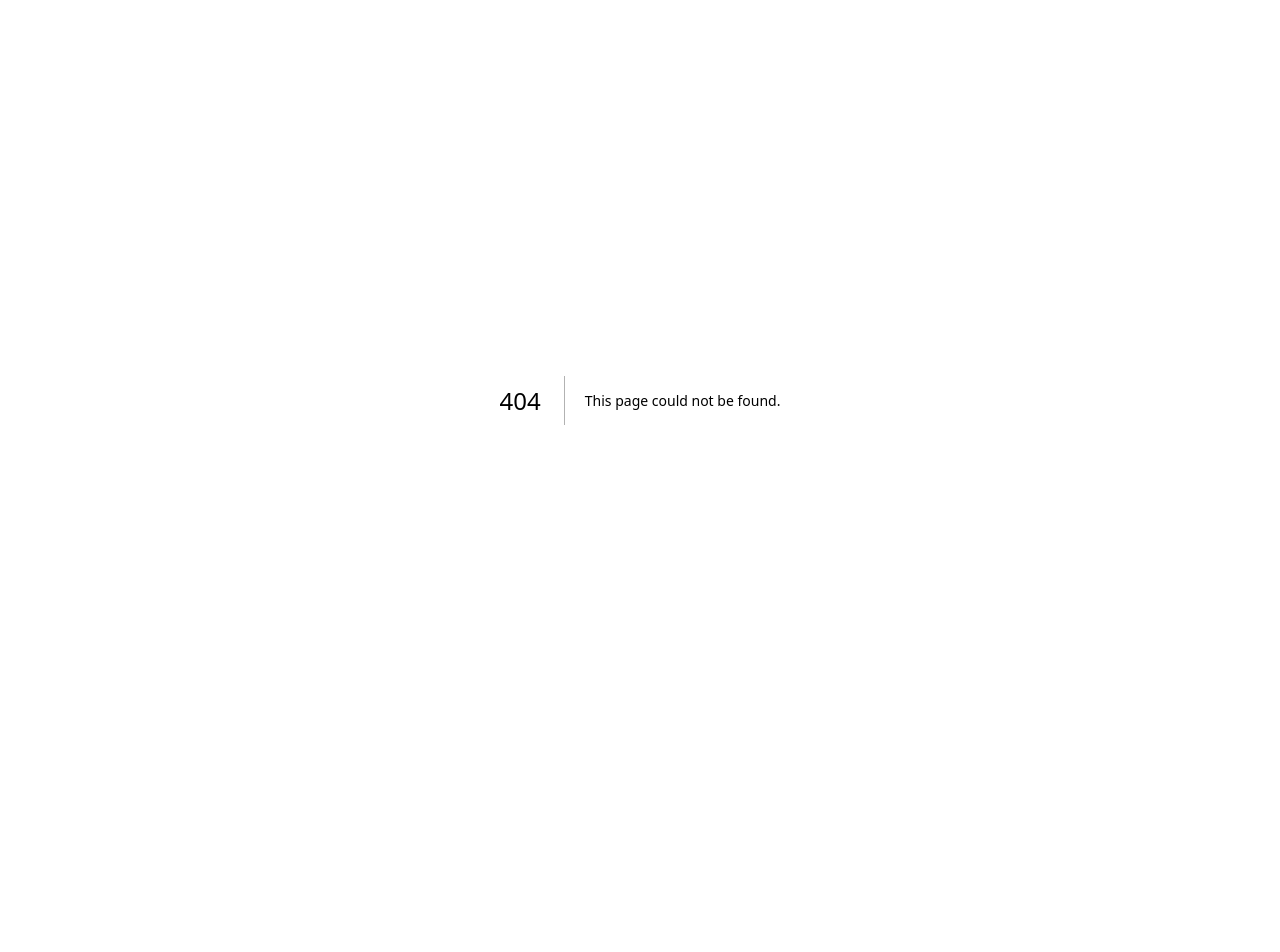
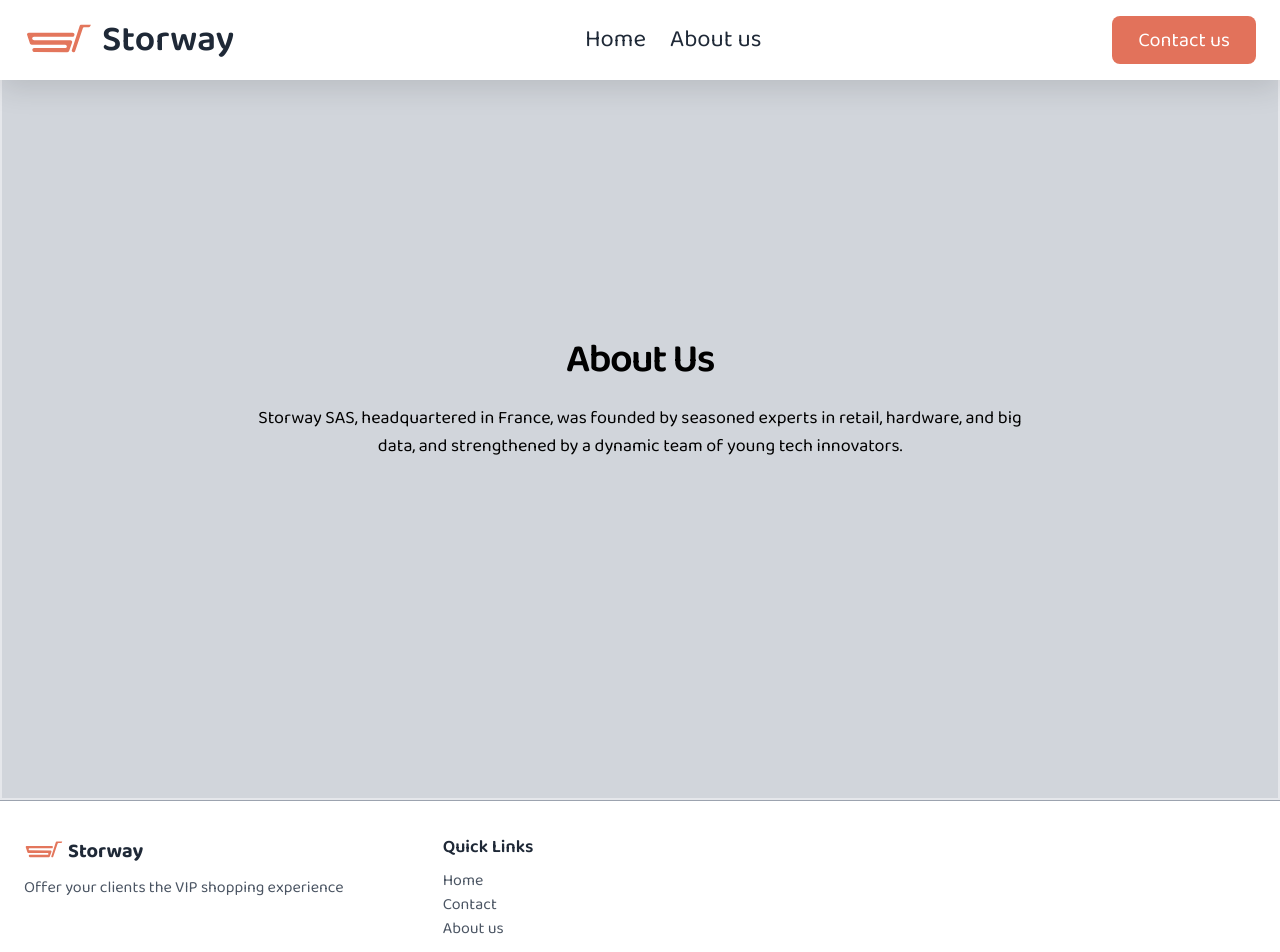
Before and after one commit to storway/storway.github.io, a Next.js app: page /about in a window 1280 px wide. Before the commit this address had no page. Shown: the top 952 px of the page. Before the commit the page ends 800 px from the top, so only its background shows below. Built offline with nearby package versions, Linux system fonts and the light colour scheme.

Commit message:
added about and contact pages / deleted autoscroll functionalities / created contact button component / general cleanup

```diff
--- /dev/null
+++ b/src/app/_components/about/About.tsx
@@ -0,0 +1,23 @@
+import { forwardRef, ForwardedRef } from 'react'
+
+export const About = forwardRef<HTMLDivElement>(
+    (props, ref: ForwardedRef<HTMLDivElement>) => {
+        return (
+            <section
+                ref={ref}
+                className="flex h-screen items-center justify-center border-2 bg-gray-300 px-6 py-32 md:px-12 lg:px-24"
+            >
+                <div className="mx-auto max-w-6xl px-6 py-16 text-center">
+                    <h2 className="mb-6 text-2xl font-semibold tracking-tighter sm:text-4xl md:text-5xl">
+                        About Us
+                    </h2>
+                    <p className="mx-auto max-w-3xl text-lg">
+                        Storway SAS, headquartered in France, was founded by
+                        seasoned experts in retail, hardware, and big data, and
+                        strengthened by a dynamic team of young tech innovators.
+                    </p>
+                </div>
+            </section>
+        )
+    }
+)
--- /dev/null
+++ b/src/app/_components/buttons/ContactButton.tsx
@@ -0,0 +1,12 @@
+import Link from 'next/link'
+import React from 'react'
+
+export const ContactButton = () => {
+    return (
+        <Link href="/contact" passHref>
+            <button className="flex cursor-pointer items-center justify-center rounded-lg border-2 border-transparent bg-primary px-6 py-2">
+                <p className="text-nowrap text-xl text-white">Contact us</p>
+            </button>
+        </Link>
+    )
+}
--- a/src/app/_components/footer.tsx
+++ b/src/app/_components/footer.tsx
@@ -1,13 +1,9 @@
+import Link from 'next/link'
 import { StorwayLogo } from './icons/StorwayLogo'
 
-interface FooterProps {
-    scrollToTop: () => void
-    scrollToContact: () => void
-}
-
-const Footer = ({ scrollToTop, scrollToContact }: FooterProps) => {
+const Footer = () => {
     return (
-        <footer className="bg-white py-8 text-gray-800">
+        <footer className="border-t border-gray-400 bg-white py-8 text-gray-800">
             <div className="container mx-auto grid grid-cols-1 gap-6 px-6 md:grid-cols-3">
                 {/* Column 1: Logo & Description */}
                 <div>
@@ -16,7 +12,7 @@ const Footer = ({ scrollToTop, scrollToContact }: FooterProps) => {
                         <h2 className="text-xl font-bold">Storway</h2>
                     </div>
                     <p className="mt-2 text-gray-600">
-                        Turn your clients into VIPs.
+                        Offer your clients the VIP shopping experience
                     </p>
                 </div>
 
@@ -24,30 +20,33 @@ const Footer = ({ scrollToTop, scrollToContact }: FooterProps) => {
                 <div>
                     <h3 className="text-lg font-semibold">Quick Links</h3>
                     <ul className="mt-2">
-                        <li onClick={scrollToTop}>
-                            <a
-                                href="#"
+                        <li>
+                            <Link
+                                href="/"
                                 className="text-gray-600 hover:text-gray-900"
                             >
                                 Home
-                            </a>
+                            </Link>
                         </li>
-                        {/* <li>
-              <a href="#" className="text-gray-600 hover:text-gray-900">
-                About
-              </a>
-            </li> */}
-                        <li onClick={scrollToContact}>
-                            <a
-                                href="#"
+                        <li>
+                            <Link
+                                href="/contact"
                                 className="text-gray-600 hover:text-gray-900"
                             >
                                 Contact
-                            </a>
+                            </Link>
+                        </li>
+                        <li>
+                            <Link
+                                href="/about"
+                                className="text-gray-600 hover:text-gray-900"
+                            >
+                                About us
+                            </Link>
                         </li>
                     </ul>
                 </div>
-
+                {/* !!!!! Keep for future implementation !!!! */}
                 {/* Column 3: Social Media */}
                 {/* <div>
           <h3 className="text-lg font-semibold">Follow Us</h3>
@@ -66,7 +65,7 @@ const Footer = ({ scrollToTop, scrollToContact }: FooterProps) => {
             </div>
 
             {/* Bottom Row */}
-            <div className="mt-6 border-t border-gray-400 pt-4 text-center text-sm text-gray-600">
+            <div className="mt-6 pt-4 text-center text-sm text-gray-600">
                 <p>
                     &copy; {new Date().getFullYear()} Storway. All rights
                     reserved.
@@ -82,43 +81,3 @@ const Footer = ({ scrollToTop, scrollToContact }: FooterProps) => {
 }
 
 export default Footer
-
-// import { StorwayLogo } from "./icons/StorwayLogo";
-
-// interface FooterProps {
-//   scrollToTop: () => void;
-//   scrollToContact: () => void;
-// }
-
-// export function Footer({ scrollToTop, scrollToContact }: FooterProps) {
-//   return (
-//     <footer className=" w-full flex flex-col justify-between items-center relative bg-gray-200 dark:bg-slate-800 mt-32 pb-4 border-t-2 border-gray-100 shadow-lg">
-//       <div className="pt-6 pb-2 flex flex-col gap-4 items-center">
-//         <div className="flex gap-2 items-center">
-//           <StorwayLogo height={50} width={70} />
-//           <h3 className="text-4xl lg:text-[2.5rem] font-semibold tracking-tighter leading-tight text-center lg:text-left  lg:pr-4 lg:w-1/2">
-//             Storway
-//           </h3>
-//         </div>
-
-//         <div className="flex justify-center items-center gap-2">
-//           <p
-//             className="text-l text-nowrap underline cursor-pointer"
-//             onClick={scrollToTop}
-//           >
-//             Back to top
-//           </p>
-//           <p
-//             className="text-l text-nowrap underline cursor-pointer"
-//             onClick={scrollToContact}
-//           >
-//             Contact us
-//           </p>
-//         </div>
-//       </div>
-//       <div className="text-xs ">© 2025 Storway.com</div>
-//     </footer>
-//   );
-// }
-
-// export default Footer;
--- a/src/app/_components/hero-post.tsx
+++ b/src/app/_components/hero-post.tsx
@@ -1,45 +1,25 @@
 import Image from 'next/image'
 import { CardSpacer } from './spacer/CardSpacer'
-import { ShieldCheck } from 'lucide-react'
 import { ShieldIcon } from './icons/ShieldIcon'
+import Link from 'next/link'
+import { ContactButton } from './buttons/ContactButton'
 
-interface HeroPostProps {
-    scrollToContact: () => void
-}
-
-export function HeroPost({ scrollToContact }: HeroPostProps) {
+export function HeroPost() {
     return (
         <section className="">
             <div className="md:py-22 relative grid h-screen items-center gap-14 px-6 py-32 md:grid-cols-2 md:px-24 lg:gap-6 lg:py-28">
                 <div className="flex flex-col items-start justify-start space-y-4">
                     <div className="space-y-2">
-                        {/* <div className="flex  justify-start items-center gap-2">
-              <div className="h-12 sm:h-20">
-                <StorwayLogo />
-              </div>
-              <h1 className="text-5xl font-semibold tracking-tighter sm:text-6xl md:text-7xl">
-                Storway
-              </h1>
-            </div> */}
                         <h1 className="text-5xl font-semibold">
-                            Turn your clients into VIPs with our DigiCart
+                            Offer your clients the VIP shopping experience
                         </h1>
                         <p className="text-muted-foreground max-w-[600px] md:text-xl">
-                            No more waiting. Instant info. Exclusive deals.
-                        </p>
-                        <p className="text-muted-foreground max-w-[600px] md:text-xl">
-                            A VIP experience every time you shop.
+                            Cut the queue. Personalised information and advice.
+                            Exclusive offers.
                         </p>
                     </div>
                     <div className="mt-12 flex gap-4 min-[400px]:flex-row">
-                        <div
-                            className="flex cursor-pointer items-center justify-center rounded-lg border-2 border-transparent bg-primary px-6 py-2"
-                            onClick={scrollToContact}
-                        >
-                            <p className="text-nowrap text-xl text-white">
-                                Contact us
-                            </p>
-                        </div>
+                        <ContactButton />
                         <a
                             href="#learn-more-section"
                             className="flex cursor-pointer items-center justify-center rounded-lg border-2 border-black px-6 py-2"
@@ -51,6 +31,7 @@ export function HeroPost({ scrollToContact }: HeroPostProps) {
                 <div className="flex items-center justify-center">
                     <div className="relative overflow-hidden">
                         <Image
+                            priority
                             src={'/images/digi-cart-handle.webp'}
                             alt={`Cover Image for digiCart`}
                             className="object-cover"
@@ -68,25 +49,18 @@ export function HeroPost({ scrollToContact }: HeroPostProps) {
                     className="mb-6 flex items-center justify-center sm:mb-16"
                 >
                     <h2 className="text-2xl font-semibold tracking-tighter sm:text-4xl md:text-5xl">
-                        Your Shopping, Reinvented.
+                        Shopping, reinvented
                     </h2>
                 </div>
                 {/* VIPs */}
                 <div className="mb-4 md:mb-6 md:grid md:grid-cols-2 md:gap-x-16 lg:gap-x-8">
                     <div>
                         <h3 className="mb-4 text-3xl leading-tight lg:text-4xl">
-                            VIP Shopping, Simplified
+                            VIP shopping in retail stores
                         </h3>
                         <p className="mb-4 text-lg leading-relaxed">
-                            Give your customers the experience they deserve with
-                            our smart tablet system. Just grab a cart, attach
-                            the tablet, scan items, pay, and go. Enjoy priority
-                            service, personalized offers, and a seamless
-                            journey—shopping has never been this effortless!
-                            {/* Give your customers the shopping experience they deserve. With our
-              smart tablet system, every shopper enjoys priority service,
-              personalized offers, and total control over their journey.
-              Shopping has never felt this exclusive! */}
+                            Effortless shopping: skip the queue, keep shopping
+                            items in the cart, and hassle-free payment.
                         </p>
                     </div>
                     <div className="flex items-center justify-center">
@@ -106,7 +80,7 @@ export function HeroPost({ scrollToContact }: HeroPostProps) {
                     <div className="flex items-center justify-center">
                         <div className="relative overflow-hidden">
                             <Image
-                                src={'/images/digi-cart-click.webp'}
+                                src={'/images/digi-cart-side.webp'}
                                 alt={`Cover Image for digiCart ads`}
                                 className="object-cover"
                                 width={1300}
@@ -116,18 +90,11 @@ export function HeroPost({ scrollToContact }: HeroPostProps) {
                     </div>
                     <div>
                         <h3 className="my-4 text-3xl leading-tight lg:text-4xl">
-                            {/* Designed for Any Cart, Ready for Every Shopper. */}
-                            The DigiCart: Smart, Seamless, and Flexible
+                            Introducing the DigiCart
                         </h3>
                         <p className="mb-4 text-lg leading-relaxed">
-                            Our tablet adapts to any cart, ensuring a perfect
-                            fit every time. Whether in a supermarket, wholesale
-                            store, or convenience shop, the VIP experience stays
-                            effortless for every shopper.
-                            {/* Our tablet seamlessly adapts to any trolley handle, ensuring a
-              perfect fit no matter the cart type. Whether in a supermarket,
-              wholesale store, or convenience shop, the VIP experience stays
-              smooth and effortless for every customer. */}
+                            The DigiCart: light, durable, flexible, and
+                            effortless clip-on. Smart, powerful and flexible.
                         </p>
                     </div>
                 </div>
@@ -136,18 +103,11 @@ export function HeroPost({ scrollToContact }: HeroPostProps) {
                     <div>
                         <h3 className="my-4 text-3xl leading-tight lg:text-4xl">
                             The Retail Media Display: Smart Ads, Instant Impact
-                            {/* No more waiting. Instant info. Exclusive deals. */}
                         </h3>
                         <p className="mb-4 text-lg leading-relaxed">
-                            Engage shoppers with targeted ads while they scan
-                            and shop. Our trolley-mounted tablet delivers
-                            real-time deals, product info, and seamless
-                            checkout—turning every cart into a dynamic retail
-                            media platform.
-                            {/* Say goodbye to long checkout lines! Our trolley-mounted tablets
-              let customers scan and pay on the go, access real-time product
-              details, and unlock special offers—right when they need them.
-              Fast, smart, seamless. */}
+                            Engage shoppers with targeted ads while they shop.
+                            Deliver real-time deals and product info. Turn every
+                            cart into a dynamic retail media platform.
                         </p>
                     </div>
                     <div className="flex items-center justify-center">
@@ -171,14 +131,12 @@ export function HeroPost({ scrollToContact }: HeroPostProps) {
                     </div>
                     <div>
                         <h3 className="my-4 text-3xl leading-tight lg:text-4xl">
-                            Secure & Compliant: Smart Protection, Total Trust
+                            Protecting Your Business, Customers & Data with
+                            Confidence.
                         </h3>
                         <p className="mb-4 text-lg leading-relaxed">
-                            Protect your business and your customers with
-                            advanced cybersecurity and full GDPR compliance. Our
-                            system safeguards shopper data while ensuring a
-                            seamless experience—secure transactions, encrypted
-                            connections, and total peace of mind.
+                            Fraud protection. Cyber secure by design. Upholding
+                            the highest standards of data privacy.
                         </p>
                     </div>
                 </div>
--- a/src/app/_components/icons/ShieldIcon.tsx
+++ b/src/app/_components/icons/ShieldIcon.tsx
@@ -5,7 +5,7 @@ export const ShieldIcon = () => {
         <svg
             xmlns="http://www.w3.org/2000/svg"
             version="1.1"
-            width="259x"
+            width="259px"
             height="259px"
             style={{
                 shapeRendering: 'geometricPrecision',
--- a/src/app/_components/navbar/navbar.tsx
+++ b/src/app/_components/navbar/navbar.tsx
@@ -1,56 +1,62 @@
-"use client";
+'use client'
 
-import { useState } from "react";
-import Link from "next/link";
-import { StorwayLogo } from "../icons/StorwayLogo";
-import { CloseIcon } from "../icons/CloseIcon";
-import { MenuIcon } from "../icons/MenuIcon";
+import { useState } from 'react'
+import Link from 'next/link'
+import { StorwayLogo } from '../icons/StorwayLogo'
+import { CloseIcon } from '../icons/CloseIcon'
+import { MenuIcon } from '../icons/MenuIcon'
+import { ContactButton } from '../buttons/ContactButton'
 
-interface NavbarProps {
-  scrollToContact: () => void;
-  scrollToTop: () => void;
+export const Navbar = () => {
+    const [isOpen, setIsOpen] = useState(false)
+
+    const handleClick = () => {
+        setIsOpen(!isOpen)
     }
 
-export const Navbar = ({ scrollToContact, scrollToTop }: NavbarProps) => {
-  const [isOpen, setIsOpen] = useState(false);
-
-  const handleClick = () => {
-    setIsOpen(!isOpen);
-  };
-
     const handleClickHome = (e: { preventDefault: () => void }) => {
-    scrollToTop();
-    setIsOpen(false);
-  };
+        setIsOpen(false)
+    }
 
     const handleClickContact = () => {
-    scrollToContact();
-    setIsOpen(false);
-  };
+        setIsOpen(false)
+    }
+
+    const handleClickAbout = () => {
+        setIsOpen(false)
+    }
     return (
-    <nav className=" bg-white text-gray-800 flex justify-center items-center fixed z-10 w-full px-6 shadow-md h-20 ">
-      <div className="flex w-full items-center justify-between ">
-        <Link className="flex justify-center items-center gap-2" href="/">
+        <nav className="fixed z-10 flex h-20 w-full items-center justify-center bg-white px-6 text-gray-800 shadow-md">
+            <div className="flex w-full items-center justify-between">
+                <Link
+                    className="flex items-center justify-center gap-2"
+                    href="/"
+                >
                     <StorwayLogo width={70} />
                     <h1 className="text-4xl font-semibold">Storway</h1>
                 </Link>
 
-        <div className="hidden space-x-6 md:flex text-2xl">
-          <a
-            href="#"
+                <div className="hidden space-x-6 text-2xl md:flex">
+                    <Link
+                        href="/"
                         className="cursor-pointer hover:text-gray-400 hover:underline"
-            onClick={handleClickHome}
                     >
                         Home
-          </a>
-          <a
-            href="#"
+                    </Link>
+                    {/* <Link
+                        href="/contact"
                         className="cursor-pointer hover:text-gray-400 hover:underline"
-            onClick={handleClickContact}
                     >
                         Contact
-          </a>
+                    </Link> */}
+                    <Link
+                        href="/about"
+                        className="cursor-pointer hover:text-gray-400 hover:underline"
+                    >
+                        About us
+                    </Link>
                 </div>
+                <ContactButton />
 
                 <button className="md:hidden" onClick={handleClick}>
                     {isOpen ? <CloseIcon /> : <MenuIcon />}
@@ -58,24 +64,31 @@ export const Navbar = ({ scrollToContact, scrollToTop }: NavbarProps) => {
             </div>
 
             {isOpen && (
-        <div className="absolute right-0 top-10 z-20 mt-4 flex w-full flex-col items-center justify-center space-y-4 border-t border-gray-500 bg-gray-100 px-2 py-4 shadow-lg md:hidden">
-          <a
-            href="#"
+                <div className="absolute right-0 top-20 z-20 flex w-full flex-col items-center justify-center space-y-4 border-t border-gray-500 bg-gray-100 px-2 py-4 shadow-lg md:hidden">
+                    <Link
+                        href="/"
                         className="rounded-sm px-2 py-2 hover:bg-gray-500 hover:text-white"
                         onClick={handleClickHome}
                     >
                         Home
-          </a>
+                    </Link>
 
-          <a
-            href="#"
+                    <Link
+                        href="/contact"
                         className="rounded-sm px-2 py-2 hover:bg-gray-500 hover:text-white"
                         onClick={handleClickContact}
                     >
-            Contact us
-          </a>
+                        Contact
+                    </Link>
+                    <Link
+                        href="/about"
+                        className="rounded-sm px-2 py-2 hover:bg-gray-500 hover:text-white"
+                        onClick={handleClickAbout}
+                    >
+                        About us
+                    </Link>
                 </div>
             )}
         </nav>
-  );
-};
+    )
+}
--- /dev/null
+++ b/src/app/about/page.tsx
@@ -0,0 +1,9 @@
+import { About } from '../_components/about/About'
+
+export default async function Page() {
+    return (
+        <main>
+            <About />
+        </main>
+    )
+}
--- a/src/app/layout.tsx
+++ b/src/app/layout.tsx
@@ -1,10 +1,12 @@
-import { CMS_NAME, HOME_OG_IMAGE_URL } from "@/lib/constants";
-import type { Metadata } from "next";
-import { Baloo_2 } from "next/font/google";
-import cn from "classnames";
-import "./globals.css";
+import { CMS_NAME, HOME_OG_IMAGE_URL } from '@/lib/constants'
+import type { Metadata } from 'next'
+import { Baloo_2 } from 'next/font/google'
+import cn from 'classnames'
+import './globals.css'
+import { Navbar } from './_components/navbar/navbar'
+import Footer from './_components/footer'
 
-const inter = Baloo_2({ subsets: ["latin"] });
+const inter = Baloo_2({ subsets: ['latin'] })
 
 export const metadata: Metadata = {
     title: `${CMS_NAME} Digital Retail`,
@@ -13,12 +15,12 @@ export const metadata: Metadata = {
     openGraph: {
         images: [HOME_OG_IMAGE_URL],
     },
-};
+}
 
 export default function RootLayout({
     children,
 }: Readonly<{
-  children: React.ReactNode;
+    children: React.ReactNode
 }>) {
     return (
         <html className="scroll-smooth" lang="en">
@@ -53,13 +55,22 @@ export default function RootLayout({
                     content="/favicon/browserconfig.xml"
                 />
                 <meta name="theme-color" content="#000" />
-        <link rel="alternate" type="application/rss+xml" href="/feed.xml" />
+                <link
+                    rel="alternate"
+                    type="application/rss+xml"
+                    href="/feed.xml"
+                />
             </head>
             <body
-        className={cn(inter.className, "dark:bg-slate-900 dark:text-slate-400")}
+                className={cn(
+                    inter.className,
+                    'dark:bg-slate-900 dark:text-slate-400'
+                )}
             >
+                <Navbar />
                 <div className="min-h-screen">{children}</div>
+                <Footer />
             </body>
         </html>
-  );
+    )
 }
```
Also changed, not shown: src/app/_components/contactForm/ContactForm.tsx (+18 -2 lines), src/app/_components/promises/Promises.tsx (+6 -19 lines), src/app/contact/page.tsx (added, +9 -0 lines), src/app/page.tsx (+1 -31 lines), public/images/digi-cart-closeup.webp (added). Lines whose indentation alone changed are shown as unchanged.
